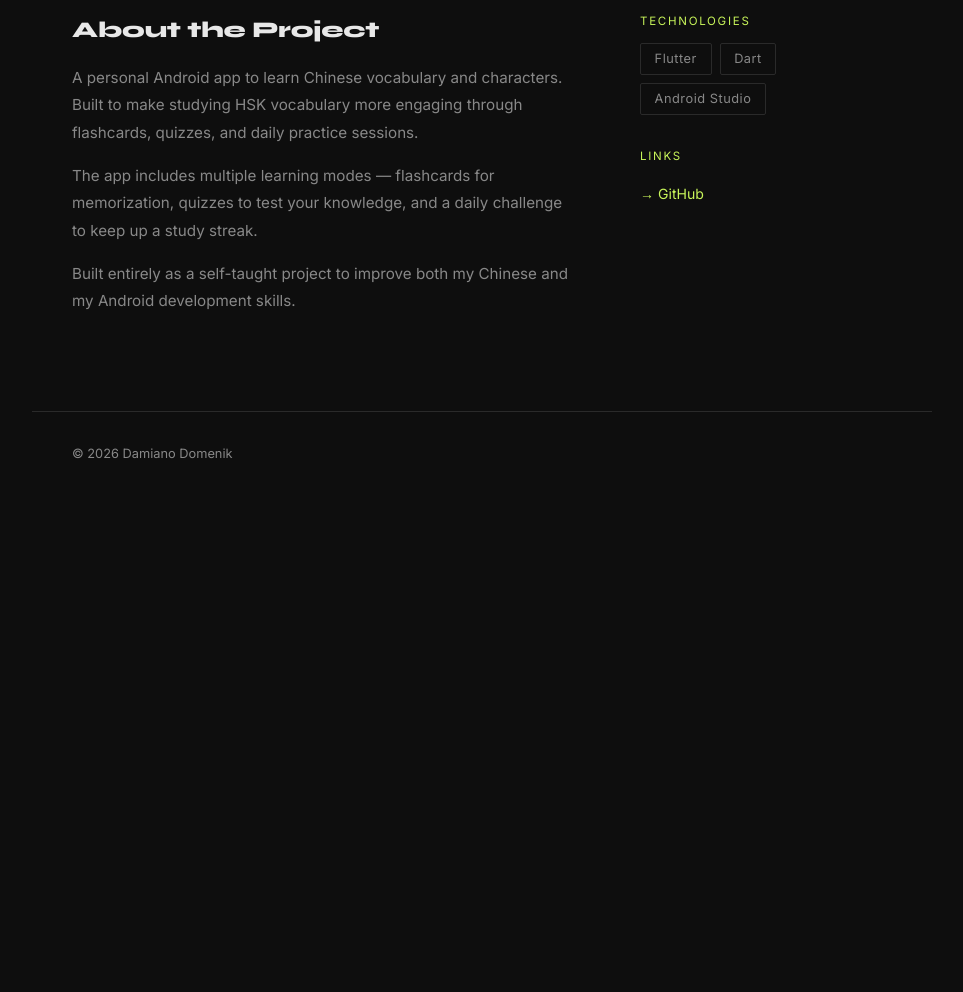
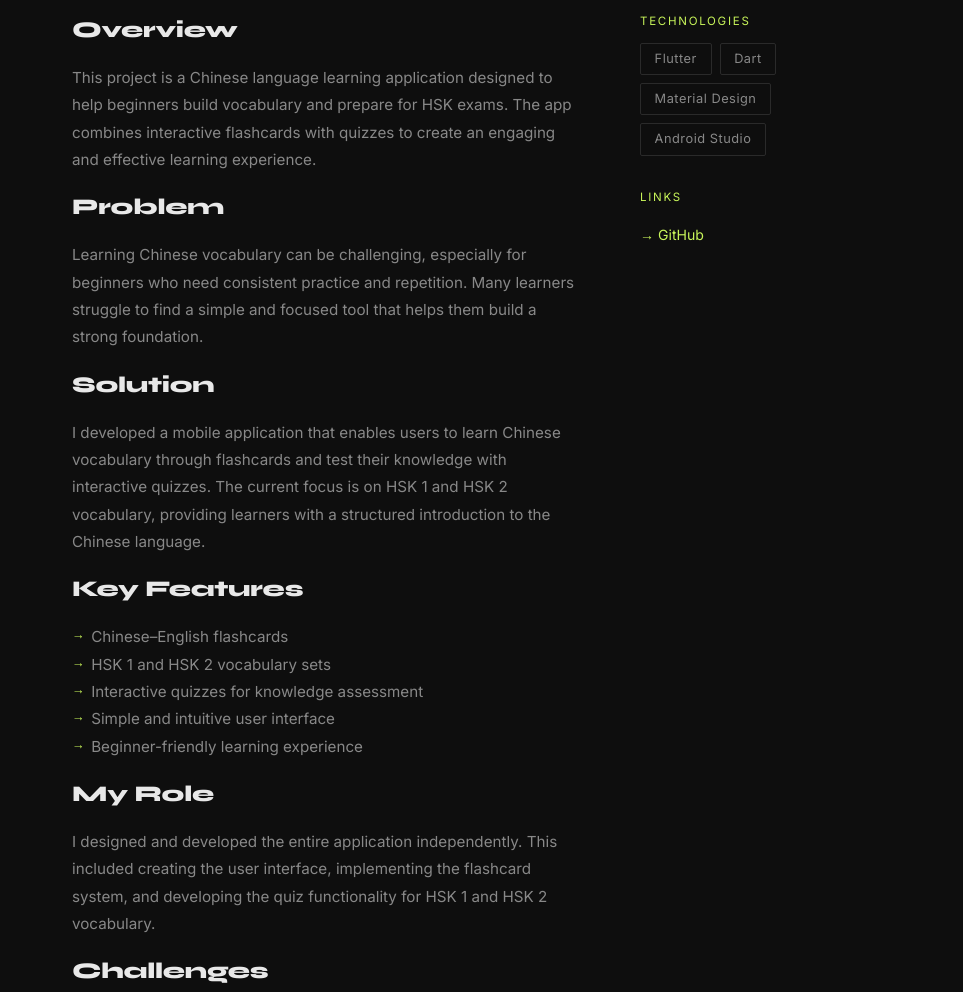
Before and after one commit to damiandomenik/damiandomenik.github.io, a plain HTML site: page chinese-learning-app/index.html in a window 1280 px wide. Shown: the part 1200-2192 px from the top of the page, without its empty margins (158-1121 px from the left). Before the commit the page ends 1696 px from the top, so only its background shows below. Drawn offline with Linux system fonts and the light colour scheme.

Commit message:
Update index.html

```diff
--- a/chinese-learning-app/index.html
+++ b/chinese-learning-app/index.html
@@ -213,6 +213,24 @@
       margin-bottom: 1rem;
       font-size: 0.95rem;
     }
+    .feature-list {
+      list-style: none;
+      margin-bottom: 1rem;
+    }
+    .feature-list li {
+      color: var(--muted);
+      font-size: 0.95rem;
+      line-height: 1.8;
+      padding-left: 1.2rem;
+      position: relative;
+    }
+    .feature-list li::before {
+      content: '→';
+      position: absolute;
+      left: 0;
+      color: var(--accent);
+      font-size: 0.8rem;
+    }
     .side-block { margin-bottom: 2rem; }
     .side-label {
       font-size: 0.72rem;
@@ -320,20 +338,48 @@
 
   <div class="content">
     <div class="content-main">
-      <h2>About the Project</h2>
-      <p>A personal Android app to learn Chinese vocabulary and characters. Built to make studying HSK vocabulary more engaging through flashcards, quizzes, and daily practice sessions.</p>
-      <p>The app includes multiple learning modes — flashcards for memorization, quizzes to test your knowledge, and a daily challenge to keep up a study streak.</p>
-      <p>Built entirely as a self-taught project to improve both my Chinese and my Android development skills.</p>
+
+      <h2>Overview</h2>
+      <p>This project is a Chinese language learning application designed to help beginners build vocabulary and prepare for HSK exams. The app combines interactive flashcards with quizzes to create an engaging and effective learning experience.</p>
+
+      <h2>Problem</h2>
+      <p>Learning Chinese vocabulary can be challenging, especially for beginners who need consistent practice and repetition. Many learners struggle to find a simple and focused tool that helps them build a strong foundation.</p>
+
+      <h2>Solution</h2>
+      <p>I developed a mobile application that enables users to learn Chinese vocabulary through flashcards and test their knowledge with interactive quizzes. The current focus is on HSK 1 and HSK 2 vocabulary, providing learners with a structured introduction to the Chinese language.</p>
+
+      <h2>Key Features</h2>
+      <ul class="feature-list">
+        <li>Chinese–English flashcards</li>
+        <li>HSK 1 and HSK 2 vocabulary sets</li>
+        <li>Interactive quizzes for knowledge assessment</li>
+        <li>Simple and intuitive user interface</li>
+        <li>Beginner-friendly learning experience</li>
+      </ul>
+
+      <h2>My Role</h2>
+      <p>I designed and developed the entire application independently. This included creating the user interface, implementing the flashcard system, and developing the quiz functionality for HSK 1 and HSK 2 vocabulary.</p>
+
+      <h2>Challenges</h2>
+      <p>One of the main challenges was creating an application that balances simplicity with effective learning. The goal was to provide users with an easy-to-use experience while encouraging vocabulary retention through repetition and testing.</p>
+
+      <h2>Results</h2>
+      <p>The application offers a practical way for beginners to learn Chinese vocabulary and reinforce their knowledge through flashcards and quizzes. By focusing on HSK 1 and HSK 2, the app provides a clear learning path for new learners.</p>
+
+      <h2>Future Improvements</h2>
+      <p>The project is actively being expanded. Future updates will include additional HSK levels, more advanced learning content, and new features designed to improve the overall learning experience and support users throughout their language-learning journey.</p>
+
     </div>
 
     <div class="content-side">
       <div class="side-block">
         <p class="side-label">Technologies</p>
-<div class="tech-list">
-  <span class="tech-tag">Flutter</span>
-  <span class="tech-tag">Dart</span>
-  <span class="tech-tag">Android Studio</span>
-</div>
+        <div class="tech-list">
+          <span class="tech-tag">Flutter</span>
+          <span class="tech-tag">Dart</span>
+          <span class="tech-tag">Material Design</span>
+          <span class="tech-tag">Android Studio</span>
+        </div>
       </div>
       <div class="side-block">
         <p class="side-label">Links</p>
```
